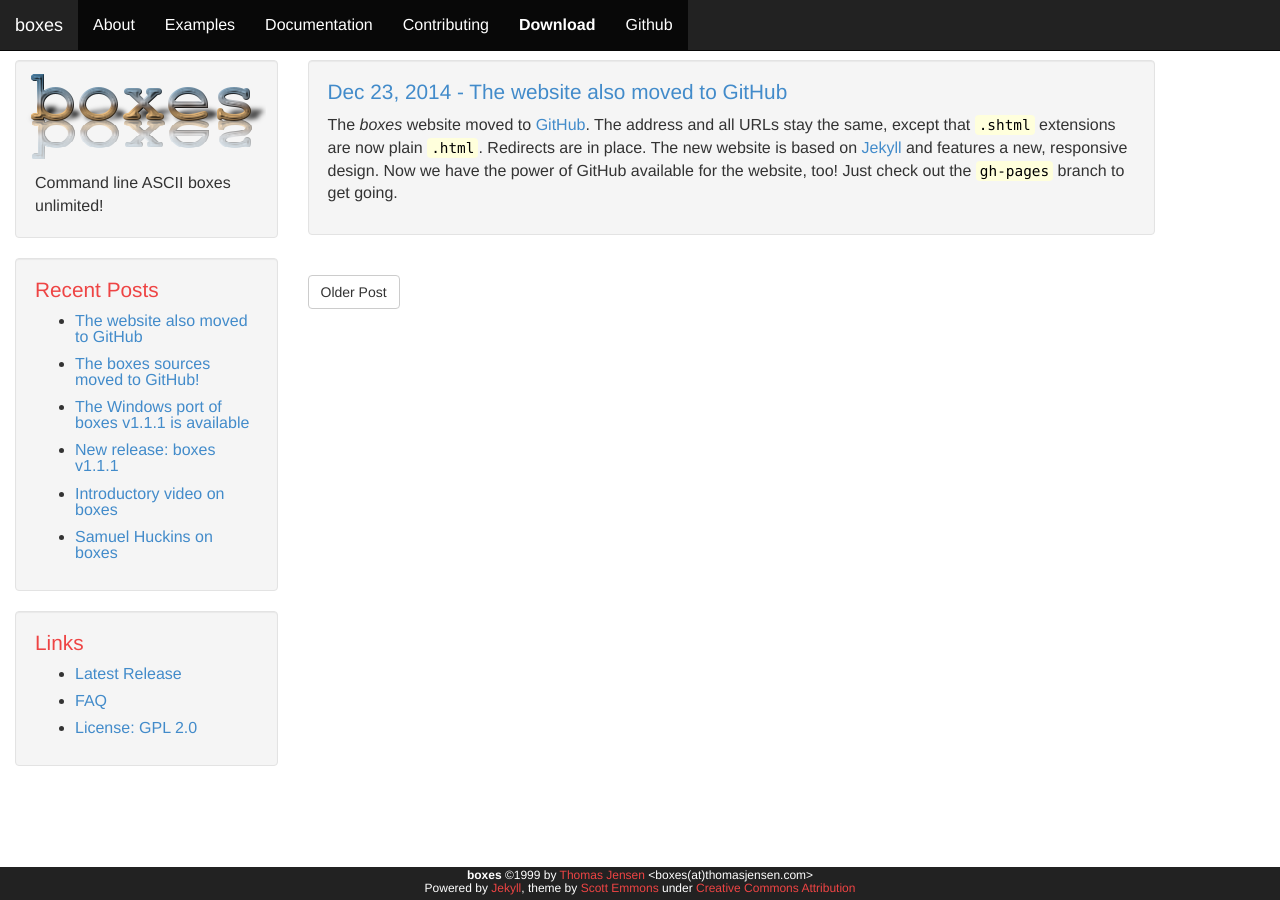
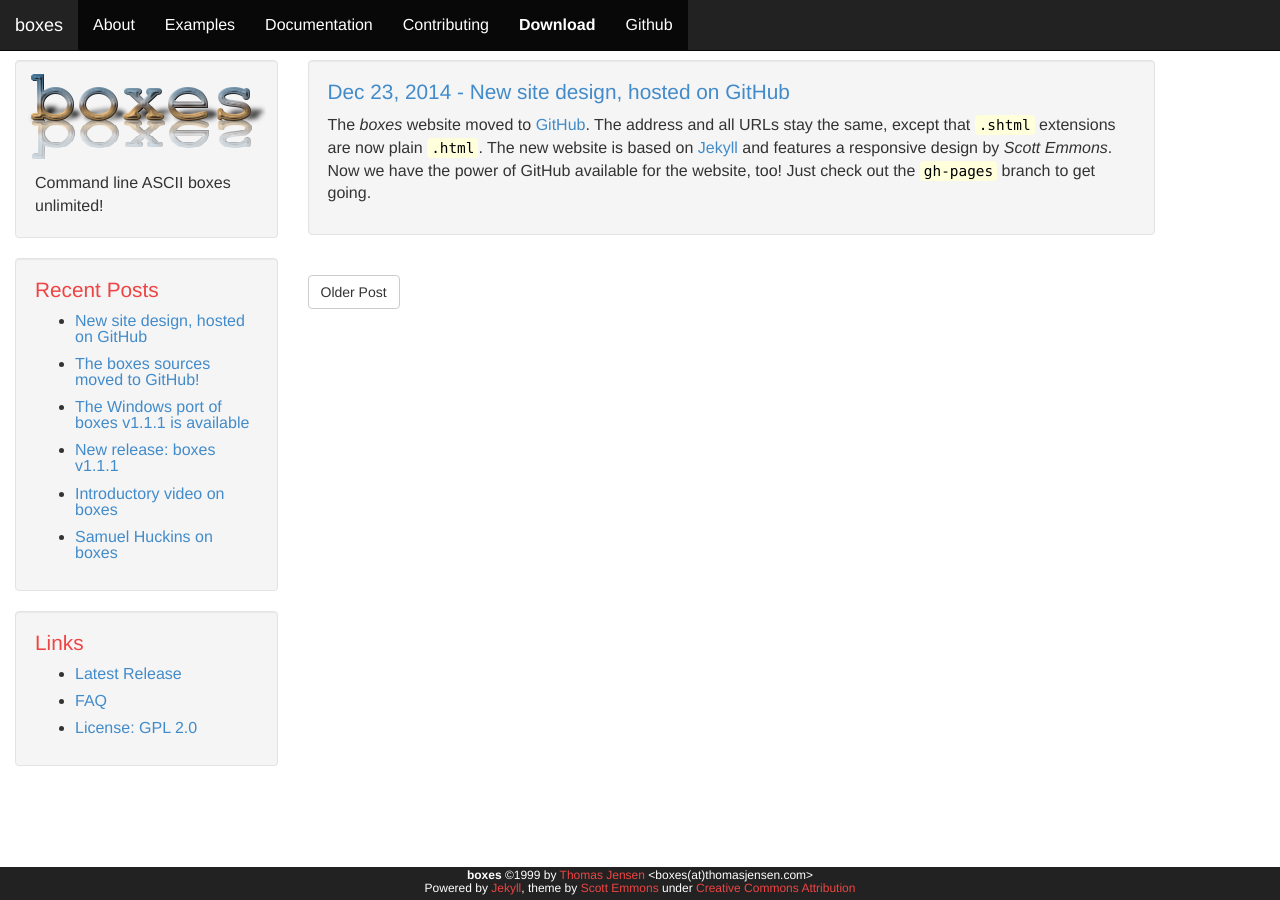
Before and after one commit to ascii-boxes/boxes, a Jekyll site: the page built from _posts/2014-12-23-website-moved-to-github.md, in a window 1280 px wide. Built offline with Jekyll 4.4.1, drawn with Linux system fonts in a browser that asks for light colours.

Commit message:
Reworded notice about new website

```diff
--- a/_posts/2014-12-23-website-moved-to-github.md
+++ b/_posts/2014-12-23-website-moved-to-github.md
@@ -1,9 +1,9 @@
 ---
 layout: post
-title: "The website also moved to GitHub"
+title: New site design, hosted on GitHub
 date: 2014-12-23 23:24:00 +0100
 comments: false
 ---
 
-The *boxes* website moved to [GitHub](https://github.com/{{ site.github }}/tree/gh-pages). The address and all URLs stay the same, except that `.shtml` extensions are now plain `.html`. Redirects are in place. The new website is based on [Jekyll](http://jekyllrb.com/) and features a new, responsive design.
+The *boxes* website moved to [GitHub](https://github.com/{{ site.github }}/tree/gh-pages). The address and all URLs stay the same, except that `.shtml` extensions are now plain `.html`. The new website is based on [Jekyll](http://jekyllrb.com/) and features a responsive design by *Scott Emmons*.
 Now we have the power of GitHub available for the website, too! Just check out the `gh-pages` branch to get going.
```
